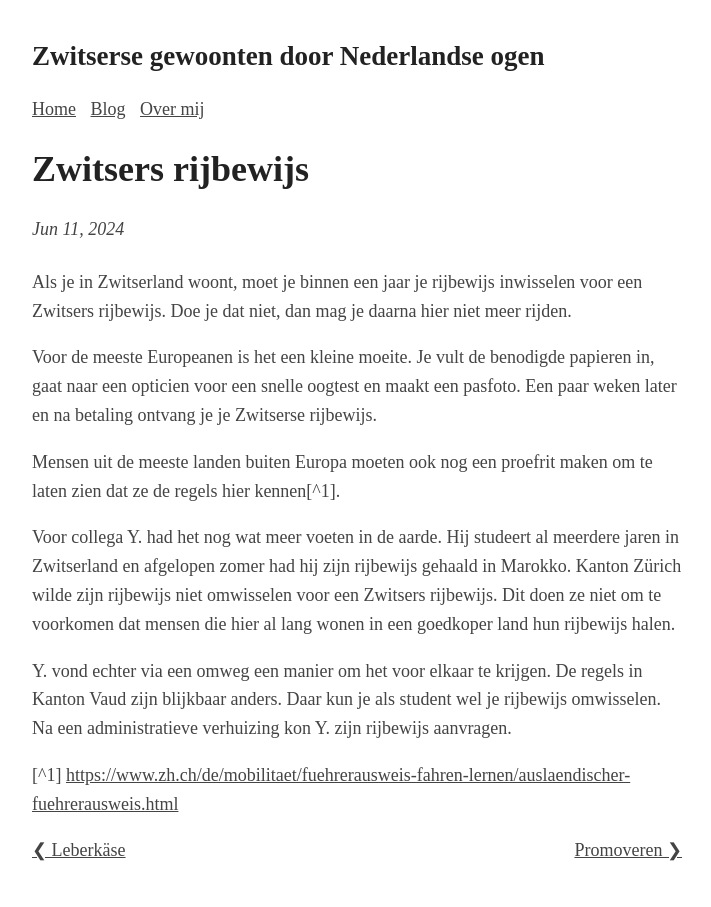
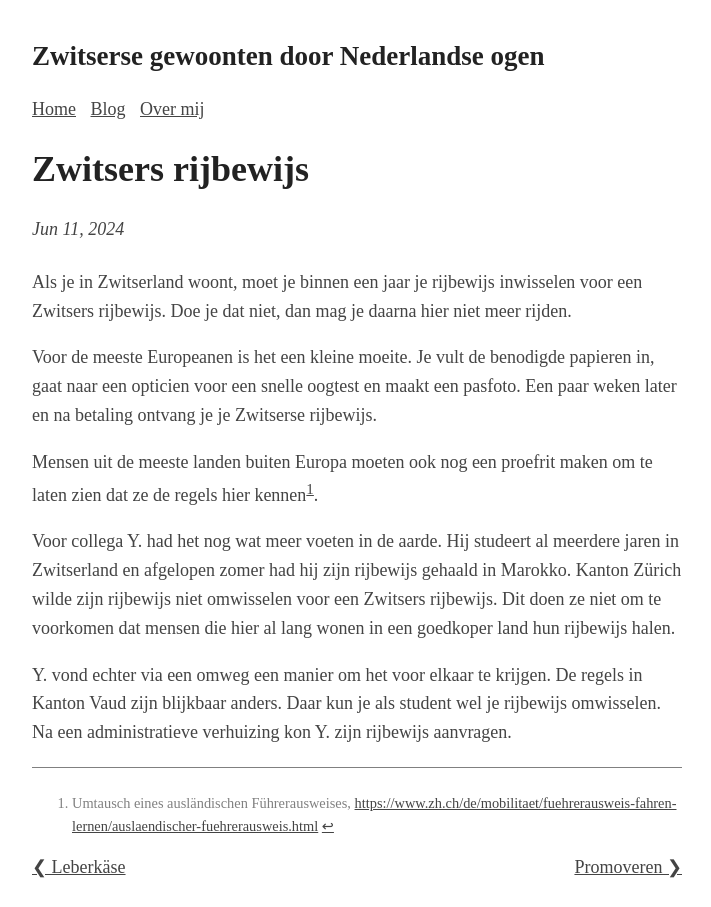
Before and after one commit to Roald87/roaldin.ch, a Jekyll site: the page built from _posts/2024-06-11-zwitsers-rijbewijs.md, in a window 1280 px wide. Shown: the whole page, without its empty margins (283-994 px from the left). Built offline with Jekyll 4.4.1, drawn with Linux system fonts in a browser that asks for light colours; comment, search, counter and statistics services are not loaded.

Commit message:
fix footnote formatting

```diff
--- a/_posts/2024-06-11-zwitsers-rijbewijs.md
+++ b/_posts/2024-06-11-zwitsers-rijbewijs.md
@@ -14,4 +14,4 @@ Voor collega Y. had het nog wat meer voeten in de aarde. Hij studeert al meerder
 
 Y. vond echter via een omweg een manier om het voor elkaar te krijgen. De regels in Kanton Vaud zijn blijkbaar anders. Daar kun je als student wel je rijbewijs omwisselen. Na een administratieve verhuizing kon Y. zijn rijbewijs aanvragen.
 
-[^1] <https://www.zh.ch/de/mobilitaet/fuehrerausweis-fahren-lernen/auslaendischer-fuehrerausweis.html>
+[^1]: Umtausch eines ausländischen Führerausweises, <https://www.zh.ch/de/mobilitaet/fuehrerausweis-fahren-lernen/auslaendischer-fuehrerausweis.html>
```
